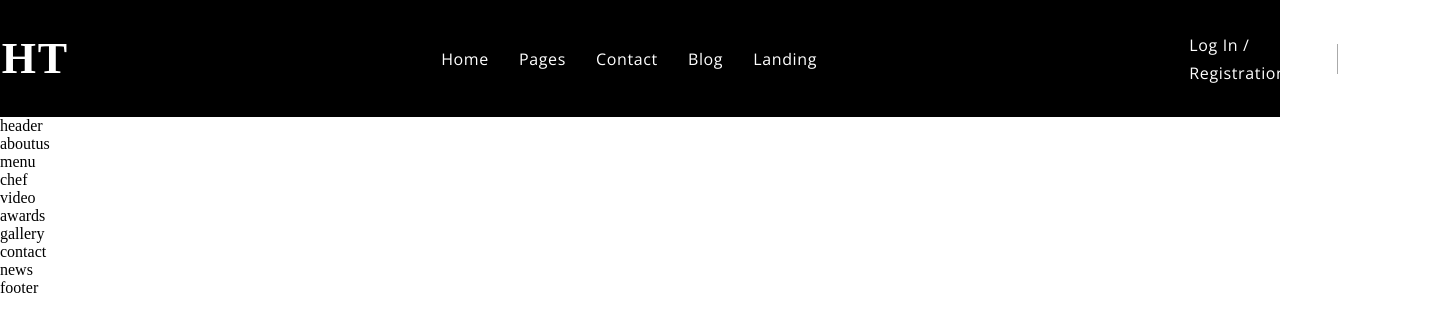
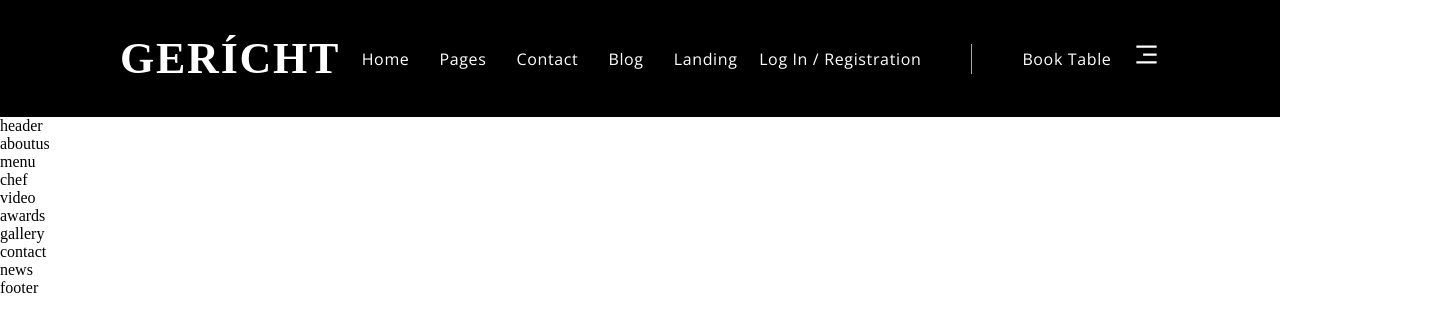
Before and after one commit to iammaou/fully-responsive-modern-restaurant-application, a React (Create React App) app: page / in a window 1280 px wide. Shown: the top 332 px of the page, 1431 px wide, since content can reach past the window. Built offline with nearby package versions, Linux system fonts and the light colour scheme; a web font is replaced by a local one.

Commit message:
broken hamburger menu

```diff
--- a/package.json
+++ b/package.json
@@ -12,6 +12,7 @@
     "@types/react-dom": "^18.2.7",
     "react": "^18.2.0",
     "react-dom": "^18.2.0",
+    "react-icons": "^4.10.1",
     "react-scripts": "5.0.1",
     "typescript": "^4.9.5",
     "web-vitals": "^2.1.4"
--- a/src/components/Navbar/navbar.css
+++ b/src/components/Navbar/navbar.css
@@ -7,9 +7,8 @@
     padding: 30px 120px;
 
     display: inline-flex;
-    justify-content: center;
+    justify-content: space-between;
     align-items: center;
-    gap: 372.3px;
 
     color: #FFF;
     font-family: Open Sans;
--- a/src/components/Navbar/navbar.tsx
+++ b/src/components/Navbar/navbar.tsx
@@ -1,25 +1,59 @@
-import React from 'react';
-
+import React, {useState} from 'react';
+import { RiMenu3Line, RiCloseLine } from 'react-icons/ri';
 import './navbar.css';
 
-const navbar = () => (
-  <div className='restaurant__navbar'>
-    <div>
-      <h1>Gerícht</h1>
-    </div>
-    <div className='restaurant__navbar-navigation'>
+const Menu = () => (
+  <>
       <a href='#home'>Home</a>
       <a href='#pages'>Pages</a>
       <a href='#contact'>Contact</a>
       <a href='#blog'>Blog</a>
       <a href='#landing'>Landing</a>
+  </>
+)
+
+const Login = () => (
+  <>
+    <a href='#home'>Log in / Registration</a>
+    <div className='restaurant__navbar-registration_line'></div>
+    <a href='#home'>Book Table</a>
+  </>
+)
+
+function Navbar(){
+  const [toggleMenu, setToggleMenu] = useState(false); //used for the hamburger menu on the mobile version
+
+  return(
+    <div className='restaurant__navbar'>
+      <div>
+        <h1>Gerícht</h1>
+      </div>
+      <div className='restaurant__navbar-navigation'>
+        <Menu />
+      </div>
+      <div className='restaurant__navbar-registration'>
+        <Login />
+      </div>
+
+      <div className='restaurant__navbar-menu'>
+      {toggleMenu
+          ? <RiCloseLine color="#fff" size={27} onClick={() => setToggleMenu(false)} />
+          : <RiMenu3Line color="#fff" size={27} onClick={() => setToggleMenu(true)} />
+        }
+
+        {toggleMenu && (
+          <div className='restaurant__navbar-menu_container scale-up-center'>
+            <div className='restaurant__navbar-menu_container-links'>
+              <Menu />
+            <div className='restaurant__navbar-menu_container-links-sign'>
+              <Login/>
+            </div>
+            </div>
+          </div>
+      )}
+      </div>
     </div>
-    <div className='restaurant__navbar-registration'>
-      <a href='#home'>Log in / Registration</a>
-      <div className='restaurant__navbar-registration_line'></div>
-      <a href='#home'>Book Table</a>
-    </div>
-  </div>
-);
+  )
+};
 
-export default navbar;
+export default Navbar;
```
Also changed, not shown: 1 other file (tests, documents, lock files or other folders).
